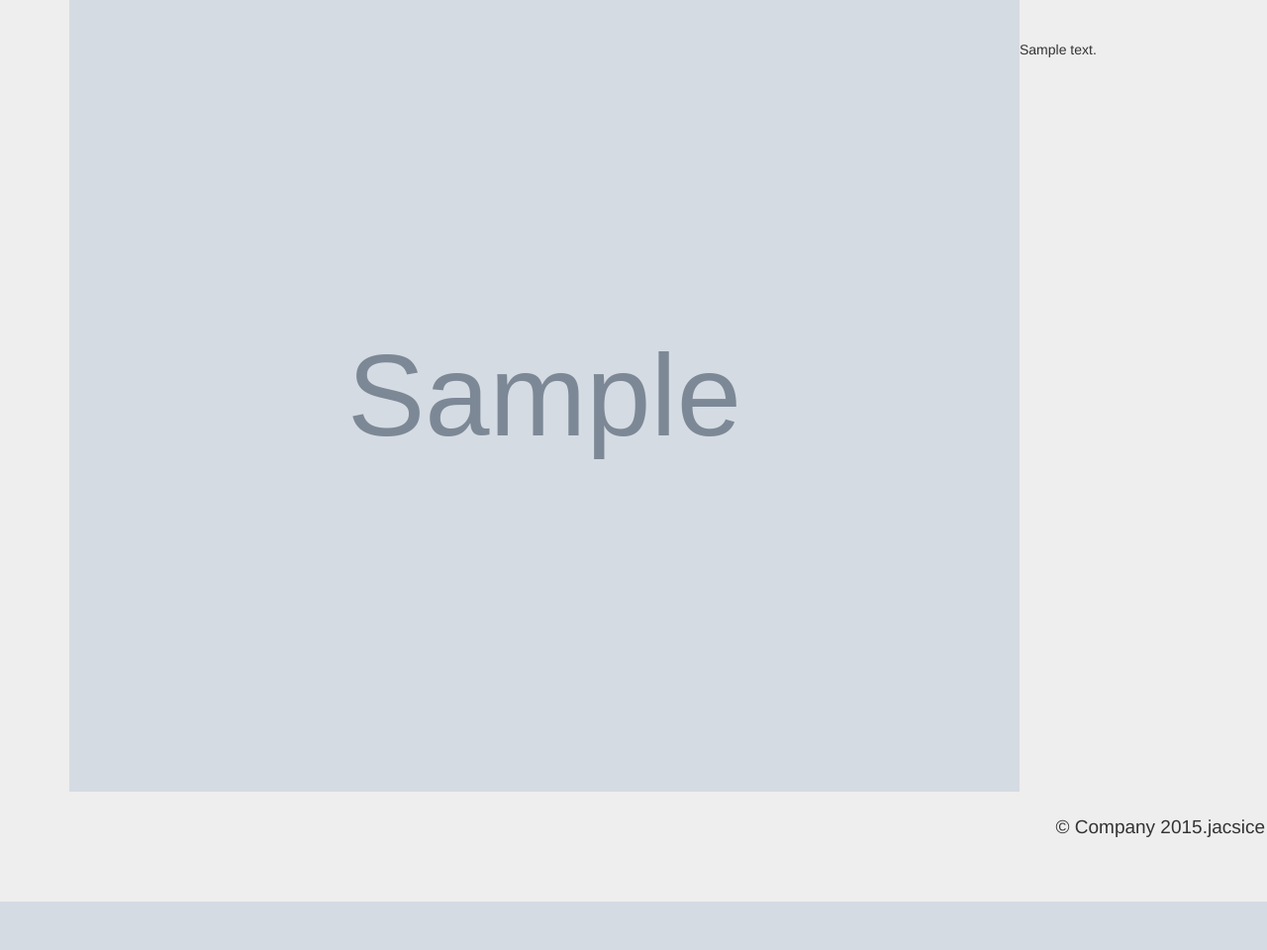
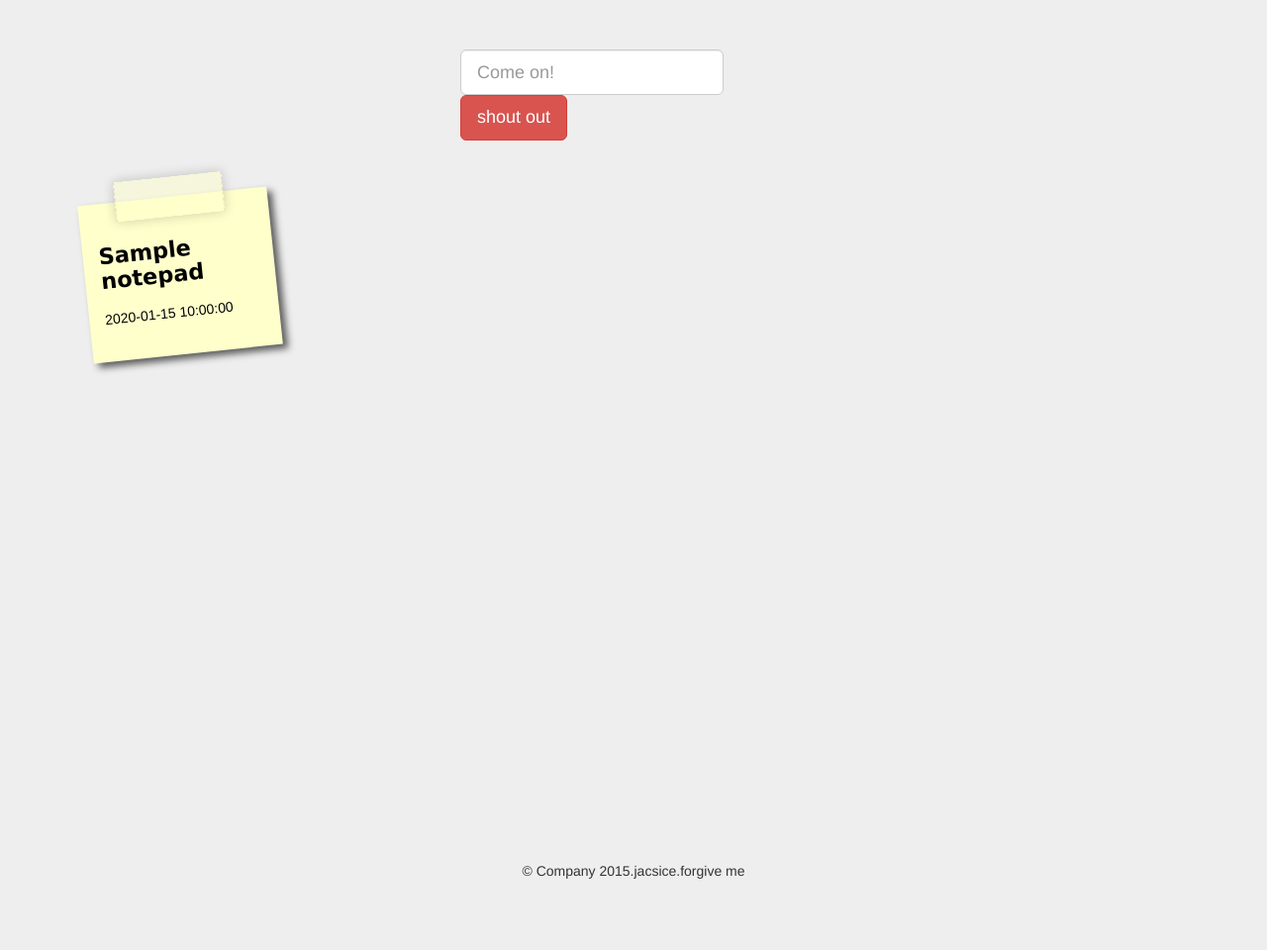
Before and after one commit to cash2one/gather, a Django app: page / in a window 1280 px wide. Shown: the part 50-1010 px from the top of the page at 99% size. Before the commit the page ends 961 px from the top, so only its background shows below. Run offline with Django 3.2, Linux system fonts and the light colour scheme; tables that the repository leaves empty hold one stand-in row (values such as "Sample post"); grey boxes marked "Sample" are stand-in pictures; some libraries are stand-ins or nearby versions.

Commit message:
添加主页shout out功能

```diff
--- a/gather/bookmark/models.py
+++ b/gather/bookmark/models.py
@@ -24,7 +24,7 @@ class Label(models.Model):
     """ 标签信息"""
     user_id = models.IntegerField(null=True, blank=True, default='0')
     name = models.CharField('标签名称', max_length=50)
-    parent_id = models.IntegerField('父标签', null=True, blank=True)
+    parent_id = models.IntegerField('父标签', null=True, blank=True, default=0)
 
     created = models.DateTimeField('创建时间', auto_now_add=True, blank=True, null=True)
     updated = models.DateTimeField('最后更新时间', auto_now=True)
@@ -32,3 +32,17 @@ class Label(models.Model):
     class Meta:
         verbose_name = '标签信息'
         verbose_name_plural = '标签信息列表'
+
+
+class NotePad(models.Model):
+    user = models.ForeignKey(User, related_name='notes')
+    title = models.CharField('便签标题', max_length=30)
+    comment = models.CharField('评论', max_length=30)
+    parent = models.IntegerField('所属评论下得评论', null=True, blank=True, default=0)
+
+    created = models.DateTimeField('创建时间', auto_now_add=True, blank=True, null=True)
+    updated = models.DateTimeField('最后更新时间', auto_now=True)
+
+    class Meta:
+        verbose_name = '标签信息'
+        verbose_name_plural = '标签信息列表'
--- a/gather/gather/views.py
+++ b/gather/gather/views.py
@@ -1,8 +1,11 @@
 #!/usr/bin/python
 #-*- coding: utf-8 -*-
 
+from django.contrib import messages
 from django.shortcuts import render
 from django.http import HttpResponse, HttpResponseRedirect
+
+from bookmark.models import NotePad
 
 from config.models import IndexImg, IndexText
 from config.decorators import click_log
@@ -11,9 +14,21 @@ from config.decorators import click_log
 @click_log
 def index(request, template_name='index.html'):
     """ 主页显示"""
-    imgs = IndexImg.objects.filter(is_show=True).order_by('ordering')[:1]
-    texts = IndexText.objects.filter(is_show=True)[:1]
+    if request.method == "POST":
+        if request.user.is_authenticated():
+            if request.POST.get('note'):
+                title = request.POST.get('note')
+                if not NotePad.objects.filter(title=title).exists():
+                    NotePad(
+                        user=request.user,
+                        title=title,
+                    ).save()
+            else:
+                messages.error(request, 'shout out不能为空')
+
+        else:
+            messages.info(request, '请登录后才能shout out')
+    nodes = NotePad.objects.all().order_by("created")
     return render(request, template_name, {
-        'imgs': imgs,
-        'texts': texts,
+        'nodes': nodes,
     })
--- /dev/null
+++ b/gather/static/styles/index.css
@@ -0,0 +1,175 @@
+h2,p {
+        font-size: 100%;
+        font-weight:normal;
+      }
+      ul.note,li {
+        list-style:none;
+      }
+      ul.note {
+        padding:3em;
+        font-size:0;
+      }
+      ul.note li {
+        /*让贴纸在按行显示，可以使用float实现效果*/
+        display: inline-block;
+        *display:inline;
+        zoom:1;
+        margin:1em 1em 3em;
+        font-size:16px;
+      }
+      ul.note a {
+        /*使用box-shadow制作阴影效果*/
+        -moz-box-shadow: 5px 5px 7px rgba(33,33,33,0.7);
+        -webkit-box-shadow: 5px 5px 7px rgba(33,33,33,0.7);
+        box-shadow: 5px 5px 7px rgba(33,33,33,0.7);
+        /*使用transform中的rotate制作旋转效果*/
+        -webkit-transform:rotate(-6deg);
+        -o-transform:rotate(-6deg);
+        -moz-transform:rotate(-6deg);
+        -ms-transform:rotate(-6deg);
+        transform:rotate(-6deg);
+        /*使用transition让transform属性变化更具生动性*/
+        -moz-transition: -moz-transform .15s linear;
+        -webkit-transition: -webkit-transform .15s linear;
+        -o-transition: -o-transform .15s linear;
+        -ms-transition: -ms-transform .15s linear;
+        transition: transform .15s linear;
+        /*为后面的胶纸效果设定一个参照值*/
+        position:relative;
+        /*实现一个四方形的标签纸效果*/
+        display:inline-block;
+        height:10em;
+        width:12em;
+        font-size:100%;
+        text-decoration:none;
+        color:#000;
+        background-color:#ffc;
+        padding:1em;
+      }
+      /*使用CSS3伪类选择器中的":before"制作胶纸效果*/
+      ul.note a:before {
+        content:'';
+        position:absolute;
+        top:-20px;
+        left: 20%;
+        width: 110px;
+        height: 40px;
+        background-color:rgba(255, 255, 204,0.5);
+        border-left: 1px dashed rgba(0, 0, 0, 0.1);
+        border-right: 1px dashed rgba(0, 0, 0, 0.1);
+        -webkit-box-shadow: 0px 0px 12px rgba(0, 0, 0, 0.2);
+        -moz-box-shadow: 0px 0px 12px rgba(0, 0, 0, 0.2);
+        box-shadow: 0px 0px 12px rgba(0, 0, 0, 0.2);
+      }
+      /*step2*/
+      ul.note p {
+        font-family: 'Mr Bedfort', cursive;
+        font-size:180%;
+      }
+      ul.note h2 {
+        font-family: 'Eater', cursive;
+        font-size: 140%;
+        font-weight:bold;
+        padding-bottom:10px;
+        padding-top:5px;
+      }
+      /*step3*/
+      /*给第2，4，6，8...2n处的标签改变旋转值和背景色*/
+      ul.note li:nth-child(even) a {
+        -webkit-transform:rotate(4deg);
+        -o-transform:rotate(4deg);
+        -moz-transform:rotate(4deg);
+        -ms-transform:rotate(4deg);
+        transform:rotate(4deg);
+        position:relative;
+        top:5px;
+        background-color: #339999 ;
+        font-family: 隶书;
+      }
+      /*给第3，6，9...3n处的标签改变旋转值和背景色*/
+      ul.note li:nth-child(3n) a {
+        -webkit-transform:rotate(-3deg);
+        -o-transform:rotate(-3deg);
+        -moz-transform:rotate(-3deg);
+        -ms-transform:rotate(-3deg);
+        transform:rotate(-3deg);
+        position:relative;
+        top:-5px;
+        background-color: #FFCC33  ;
+        font-family: 隶书;
+
+      }
+      /*给第5,10,15...5n处的标签改变旋转值和背景色*/
+      ul.note li:nth-child(4n) a {
+        -webkit-transform:rotate(4deg);
+        -o-transform:rotate(4deg);
+        -moz-transform:rotate(4deg);
+        -ms-transform:rotate(4deg);
+        transform:rotate(4deg);
+        position:relative;
+        top:-10px;
+        background-color: #FF6699 ;
+      }
+      /*给第5,10,15...5n处的标签改变旋转值和背景色*/
+      ul.note li:nth-child(5n) a {
+        -webkit-transform:rotate(5deg);
+        -o-transform:rotate(5deg);
+        -moz-transform:rotate(5deg);
+        -ms-transform:rotate(5deg);
+        transform:rotate(5deg);
+        position:relative;
+        top:-10px;
+        background-color: #CCFFCC;
+      }
+      /*给第5,10,15...5n处的标签改变旋转值和背景色*/
+      ul.note li:nth-child(6n) a {
+        -webkit-transform:rotate(6deg);
+        -o-transform:rotate(6deg);
+        -moz-transform:rotate(6deg);
+        -ms-transform:rotate(6deg);
+        transform:rotate(6deg);
+        position:relative;
+        top:-10px;
+        background-color: #CC66CC;
+      }
+      /*给第5,10,15...5n处的标签改变旋转值和背景色*/
+      ul.note li:nth-child(7n) a {
+        -webkit-transform:rotate(7deg);
+        -o-transform:rotate(7deg);
+        -moz-transform:rotate(7deg);
+        -ms-transform:rotate(7deg);
+        transform:rotate(7deg);
+        position:relative;
+        top:-10px;
+        background-color: #99CC99;
+      }
+      /*改变对应的胶纸色*/
+      ul.note li:nth-child(even) a:before {
+        background-color:rgba(204, 255, 204,0.5);
+      }
+
+      ul.note li:nth-child(3n) a:before {
+        background-color:  rgba(204, 204, 255,0.5);
+      }
+      /*step4*/
+      ul.note li a:hover,
+      ul.note li a:focus {
+        /*改变阴影效果*/
+        text-decoration:none;
+        -moz-box-shadow: 10px 10px 7px rgba(0,0,0,0.7);
+        -webkit-box-shadow: 10px 10px 7px rgba(0,0,0,0.7);
+        box-shadow: 10px 10px 7px rgba(0,0,0,0.7);
+        /*使用transform中的scale将便签纸放大*/
+        -moz-transform: scale(1.25);
+        -webkit-transform: scale(1.25);
+        -o-transform: scale(1.25);
+        -ms-transform: scale(1.25);
+        transform: scale(1.25);
+        position: relative;
+        z-index:5;
+      }
+
+      .btn-right{
+        margin-left:100px;
+        margin-top: 0px;
+      }
--- a/gather/static/styles/regist.css
+++ b/gather/static/styles/regist.css
@@ -63,7 +63,7 @@ body {
 
 .index{
   margin-top: 50px;
-  height: 800px;
+  width: 100%;
 }
 
 .verify_email{
--- a/gather/templates/base.html
+++ b/gather/templates/base.html
@@ -74,7 +74,7 @@
 
 {% block foot %}
       <footer class="pager">
-        <p>&copy; Company 2015.jacsice</p>
+        <p>&copy; Company 2015.jacsice.forgive me</p>
         {% for error in form.non_field_errors %}
         {{ error }}
         {% endfor %}
--- a/gather/templates/index.html
+++ b/gather/templates/index.html
@@ -1,34 +1,47 @@
 {% extends 'base.html'%}
-
+{% load staticfiles %}
 {% block title %}
 <title>Gather-聚</title>
 {% endblock %}
-{% block extra_css %}
-<style type="text/css">
-p{
-  font-size: 19px;
-  margin: 2px;
-  text-align: right;
-}
-</style>
+
+{% block extra_css%}
+<link href="{% static "styles/index.css" %}" rel="stylesheet" type="text/css">
 {% endblock %}
 
 {% block container %}
-    <div class="container">
-      <!-- Example row of columns -->
-      <div class="row">
-        <div class="col-sm-10">
-          {% for img in imgs %}
-          <a href="{{ img.link_url }}"><img style="width:960px;height:800px;" src="{{ img.index_img.url }}"/></a>
-          {% endfor %}
-        </div>
-        <div class="col-sm-offset-10" >
-          <br>
-          <br>
-          {% for p in texts %}
-           {{ p.content|safe }}
-          {% endfor %}
-        </div>
-      </div>
+<div class="container index">
+  <div class="container">
+    <div class="col-md-4"></div>
+    <div class="col-md-4">
+      <form class="form-inline" role="form" action='.' method="post">
+        {% csrf_token %}
+          <div class="form-group">
+            <input type="input" class="form-control input-lg" placeholder="Come on!" name="note">
+          </div>
+          <div class="checkbox">
+            <label>
+              <button class="btn btn-danger btn-lg" type="submit">shout out</button>
+            </label>
+          </div>
+      </form>
+    </div>
+  </div>
+
+  <br/>
+  <br/>
+
+  <div class="container">
+      <ul class="note">
+        {% for node in nodes %}
+        <li >
+          <a href="">
+            <h2>{{ node.title }}</h2>
+            <h5>{{ node.created|date:'Y-m-d H:i:s' }}</h5>
+          </a>
+        </li>
+        {% endfor %}
+      </ul>
+  </div>
+
 </div>
 {% endblock %}
```
Also changed, not shown: gather/account/views.py (+7 -1 lines), gather/templates/account/index.html (+16 -3 lines).
